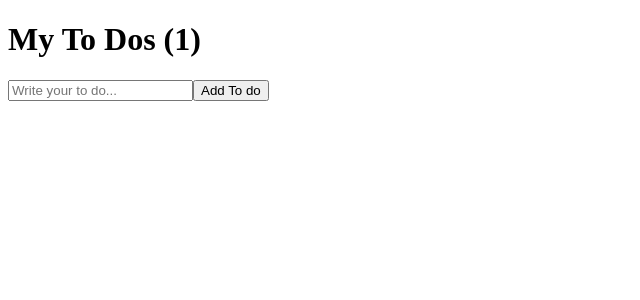
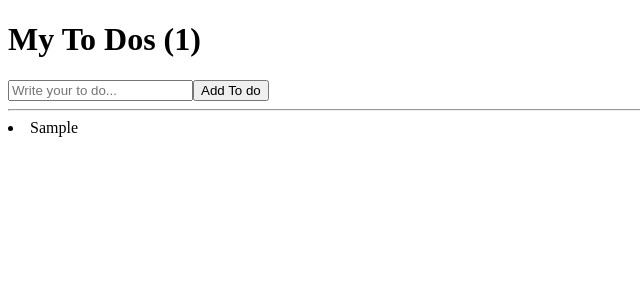
Before and after one commit to hjkwon0814/react-practice, a React (Create React App) app: page / in a window 1280 px wide. Both pictures are taken after typing "Sample" into the empty fields and a click on the button "Add To do". Shown: the top 300 px of the page, without its empty margins (0-640 px from the left). Built offline with nearby package versions, Linux system fonts and the light colour scheme.

Commit message:
map, index, item list

```diff
--- a/src/App.js
+++ b/src/App.js
@@ -21,6 +21,8 @@ function App() {
         <input onChange={onChange} value={toDo} type="text" placeholder="Write your to do..."></input>
         <button>Add To do</button>
       </form>
+      <hr/>
+      {toDos.map((item, index) => <li key={index}>{item}</li>)}
     </div>
   );
 }
```
